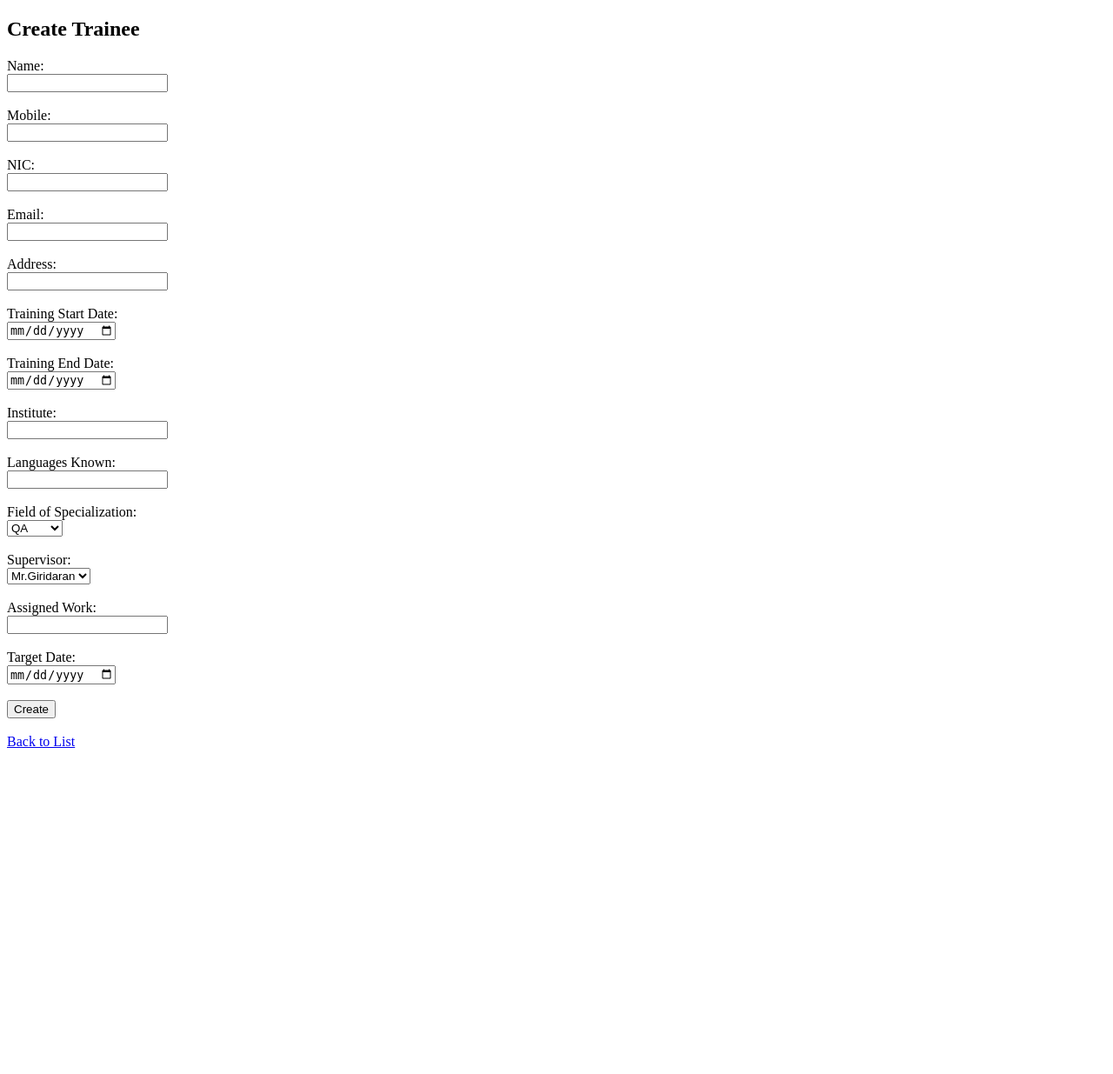
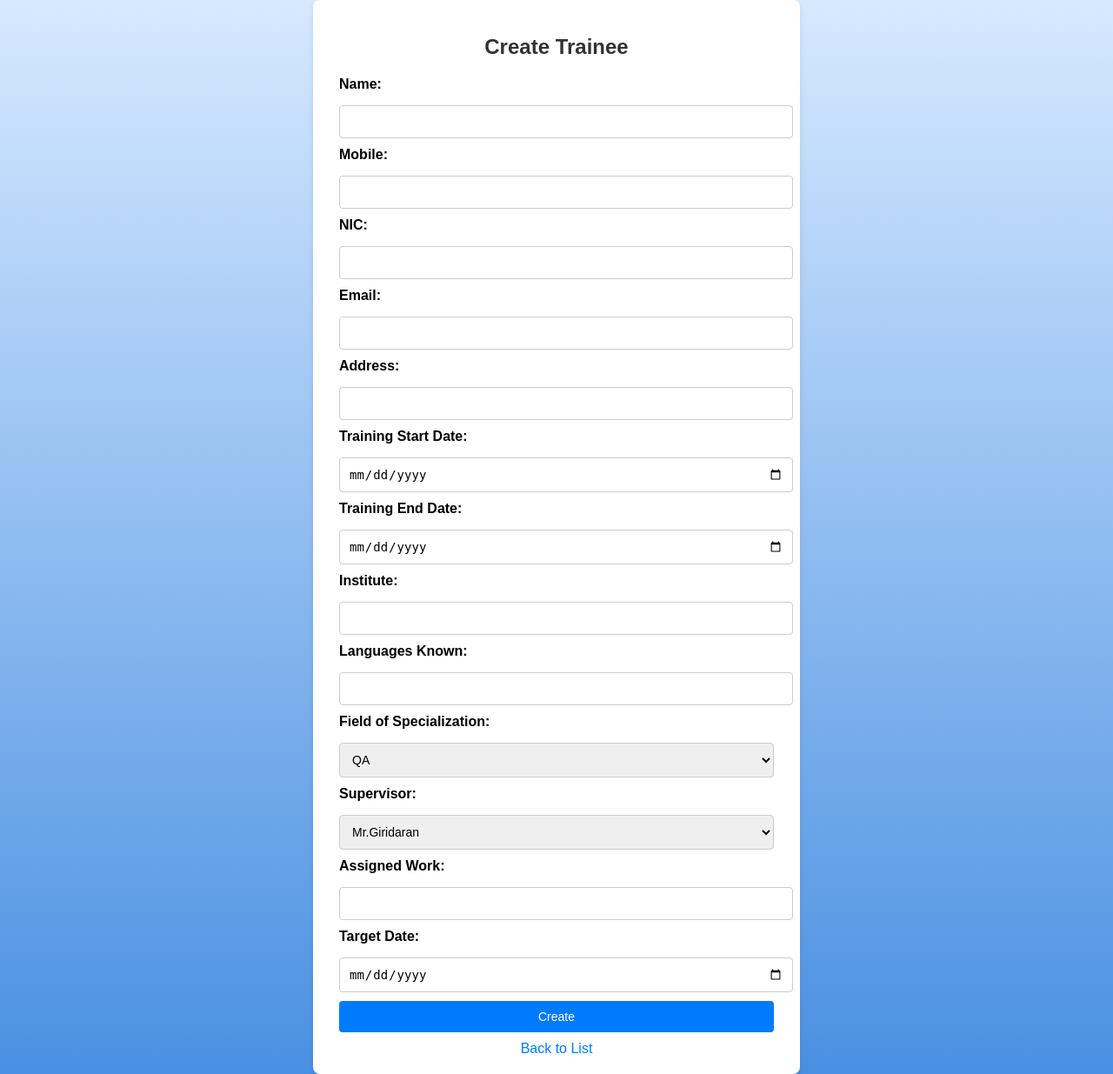
Before and after one commit to DinushaMadhujith/Intern_Management, a Flask app: page /add_intern in a window 1280 px wide. Shown: the whole page at 87% size. Before the commit the page ends 860 px from the top, so only its background shows below. Run offline with Flask 3, Linux system fonts and the light colour scheme; some libraries are stand-ins or nearby versions.

Commit message:
Update form.html

```diff
--- a/templates/form.html
+++ b/templates/form.html
@@ -4,75 +4,143 @@
     <meta charset="UTF-8">
     <meta name="viewport" content="width=device-width, initial-scale=1.0">
     <title>{{ 'Update Intern' if intern else 'Add Intern' }}</title>
+    <style>
+        body {
+            font-family: Arial, sans-serif;
+            background-color: #f2f2f2;
+            display: flex;
+            justify-content: center;
+            align-items: center;
+            height: flex;
+            margin: 0;
+            background: linear-gradient(to top, #4a90e2, #d6e9ff);
+        }
+
+        .form-container {
+            background: #ffffff;
+            border-radius: 8px;
+            box-shadow: 0 4px 6px rgba(0, 0, 0, 0.1);
+            padding: 20px 30px;
+            width: 500px;
+        }
+
+        h2 {
+            text-align: center;
+            color: #333333;
+        }
+
+        form {
+            display: flex;
+            flex-direction: column;
+            gap: 10px;
+        }
+
+        label {
+            font-weight: bold;
+            margin-bottom: 5px;
+        }
+
+        input, select, button {
+            padding: 10px;
+            font-size: 14px;
+            border: 1px solid #ccc;
+            border-radius: 4px;
+            width: 100%;
+        }
+
+        button {
+            background-color: #007bff;
+            color: white;
+            cursor: pointer;
+            border: none;
+        }
+
+        button:hover {
+            background-color: #0056b3;
+        }
+
+        a {
+            text-decoration: none;
+            color: #007bff;
+            display: block;
+            text-align: center;
+            margin-top: 10px;
+        }
+
+        a:hover {
+            text-decoration: underline;
+        }
+    </style>
 </head>
 <body>
+    <div class="form-container">
         <h2>{{ 'Update Intern' if intern else 'Create Trainee' }}</h2>
         <form method="POST" action="{{ url_for('update_intern', id=intern[0]) if intern else url_for('add_intern') }}">
             <!-- Name Field -->
-        Name: <br>
-        <input type="text" name="name" value="{{ intern[1] if intern else '' }}" required><br><br>
+            <label for="name">Name:</label>
+            <input type="text" id="name" name="name" value="{{ intern[1] if intern else '' }}" required>
 
             <!-- Mobile Field -->
-        Mobile: <br>
-        <input type="text" name="mobile" value="{{ intern[2] if intern else '' }}" required><br><br>
+            <label for="mobile">Mobile:</label>
+            <input type="text" id="mobile" name="mobile" value="{{ intern[2] if intern else '' }}" required>
 
             <!-- NIC Field -->
-        NIC: <br>
-        <input type="text" name="nic" value="{{ intern[3] if intern else '' }}" {{ 'readonly' if intern else '' }} required><br><br>
+            <label for="nic">NIC:</label>
+            <input type="text" id="nic" name="nic" value="{{ intern[3] if intern else '' }}" {{ 'readonly' if intern else '' }} required>
 
             <!-- Email Field -->
-        Email: <br>
-        <input type="email" name="email" value="{{ intern[4] if intern else '' }}" required><br><br>
+            <label for="email">Email:</label>
+            <input type="email" id="email" name="email" value="{{ intern[4] if intern else '' }}" required>
 
             <!-- Address Field -->
-        Address: <br>
-        <input type="text" name="address" value="{{ intern[5] if intern else '' }}"><br><br>
+            <label for="address">Address:</label>
+            <input type="text" id="address" name="address" value="{{ intern[5] if intern else '' }}">
 
             <!-- Training Start Date -->
-        Training Start Date: <br>
-        <input type="date" name="start_date" value="{{ intern[6] if intern else '' }}"><br><br>
+            <label for="start_date">Training Start Date:</label>
+            <input type="date" id="start_date" name="start_date" value="{{ intern[6] if intern else '' }}">
 
             <!-- Training End Date -->
-        Training End Date: <br>
-        <input type="date" name="end_date" value="{{ intern[7] if intern else '' }}"><br><br>
+            <label for="end_date">Training End Date:</label>
+            <input type="date" id="end_date" name="end_date" value="{{ intern[7] if intern else '' }}">
 
             <!-- Institute -->
-        Institute: <br>
-        <input type="text" name="institute" value="{{ intern[8] if intern else '' }}"><br><br>
+            <label for="institute">Institute:</label>
+            <input type="text" id="institute" name="institute" value="{{ intern[8] if intern else '' }}">
 
             <!-- Languages Known -->
-        Languages Known: <br>
-        <input type="text" name="languages" value="{{ intern[9] if intern else '' }}"><br><br>
+            <label for="languages">Languages Known:</label>
+            <input type="text" id="languages" name="languages" value="{{ intern[9] if intern else '' }}">
 
             <!-- Field of Specialization -->
-        <label>Field of Specialization:</label><br>
-        <select name="field" required>
+            <label for="field">Field of Specialization:</label>
+            <select id="field" name="field" required>
                 <option value="QA" {{ 'selected' if intern and intern[10] == 'QA' else '' }}>QA</option>
                 <option value="Python" {{ 'selected' if intern and intern[10] == 'Python' else '' }}>Python</option>
                 <option value="Java" {{ 'selected' if intern and intern[10] == 'Java' else '' }}>Java</option>
                 <option value="PHP" {{ 'selected' if intern and intern[10] == 'PHP' else '' }}>PHP</option>
-        </select><br><br>
+            </select>
 
             <!-- Supervisor -->
-        <label>Supervisor:</label><br>
-        <select name="supervisor" required>
+            <label for="supervisor">Supervisor:</label>
+            <select id="supervisor" name="supervisor" required>
                 <option value="Mr.Giridaran" {{ 'selected' if intern and intern[11] == 'Mr.Giridaran' else '' }}>Mr.Giridaran</option>
                 <option value="Gimnath" {{ 'selected' if intern and intern[11] == 'Gimnath' else '' }}>Gimnath</option>
                 <option value="Chinthaka" {{ 'selected' if intern and intern[11] == 'Chinthaka' else '' }}>Chinthaka</option>
-        </select><br><br>
+            </select>
 
             <!-- Assigned Work -->
-        Assigned Work: <br>
-        <input type="text" name="assigned_work" value="{{ intern[12] if intern else '' }}"><br><br>
+            <label for="assigned_work">Assigned Work:</label>
+            <input type="text" id="assigned_work" name="assigned_work" value="{{ intern[12] if intern else '' }}">
 
             <!-- Target Date -->
-        Target Date: <br>
-        <input type="date" name="target_date" value="{{ intern[13] if intern else '' }}"><br><br>
+            <label for="target_date">Target Date:</label>
+            <input type="date" id="target_date" name="target_date" value="{{ intern[13] if intern else '' }}">
 
             <!-- Submit Button -->
             <button type="submit">{{ 'Update' if intern else 'Create' }}</button>
         </form>
-    <br>
         <a href="{{ url_for('home') }}">Back to List</a>
+    </div>
 </body>
 </html>
```
Lines whose indentation alone changed are shown as unchanged.
